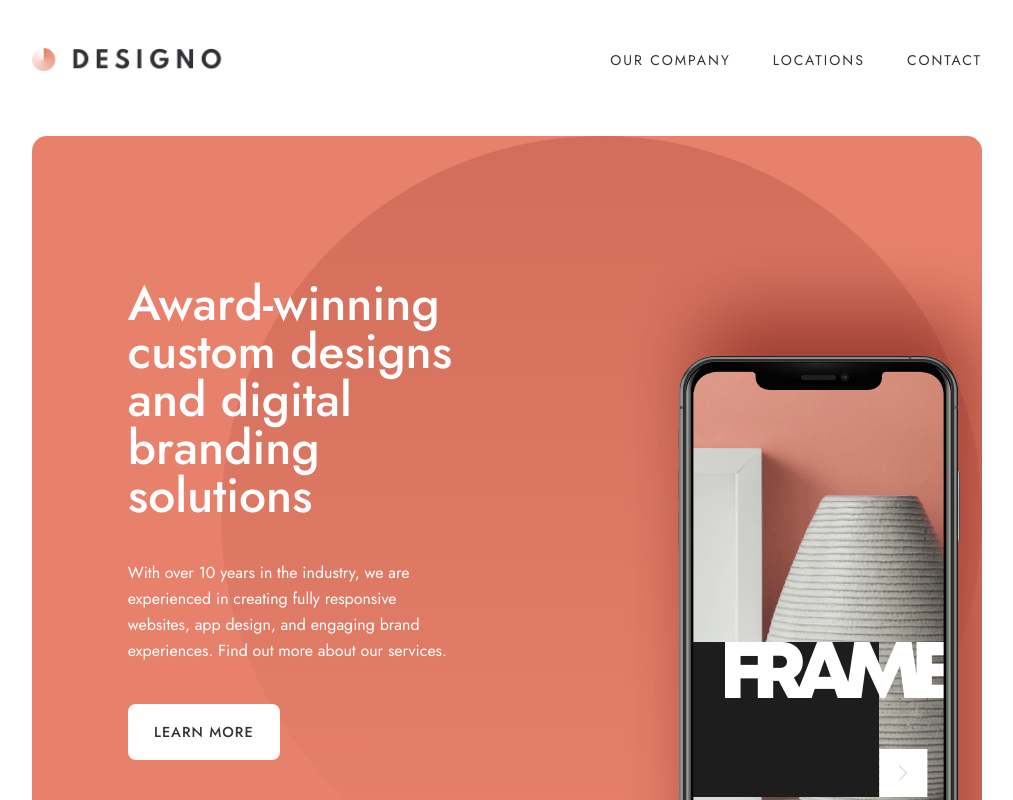
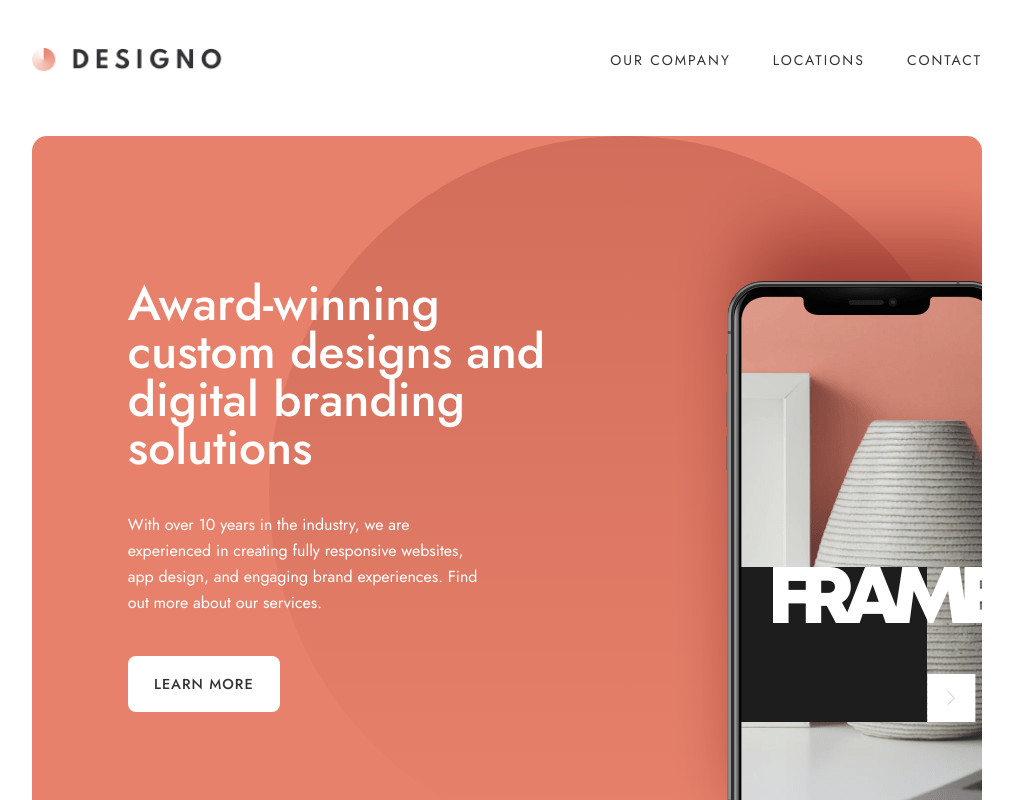
Before and after one commit to zowieerickson/designo-multi-page-website, a React (Vite) app: page / in a window 1280 px wide. Shown: the top 800 px of the page, without its empty margins (133-1146 px from the left). Built offline with nearby package versions, Linux system fonts and the light colour scheme.

Commit message:
Update container widths in home hero tile

```diff
--- a/src/styles/hero.css
+++ b/src/styles/hero.css
@@ -11,8 +11,8 @@
 
 .hero-copy-wrapper {
     padding: 9em 0em 8.5em 6em;
-    width: 50%;
-    flex-basis: 50%;
+    width: 55%;
+    flex-basis: 55%;
     display: flex;
     flex-direction: column;
     gap: 2.5em;
@@ -28,8 +28,8 @@
 }
 
 .hero-bgimage-wrapper {
-    width: 50%;
-    flex-basis: 50%;
+    width: 45%;
+    flex-basis: 45%;
     overflow: hidden;
     position: relative;
 }
@@ -41,5 +41,5 @@
     background-repeat: no-repeat;
     background-image: url(../assets/home/desktop/image-hero-phone.png);
     position: absolute;
-    top: 50px;
+    top: -25px;
 }
```
